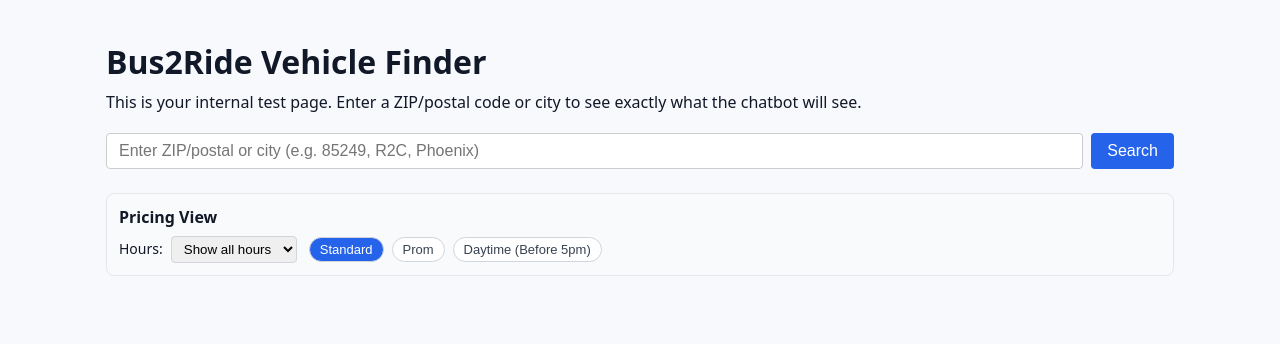
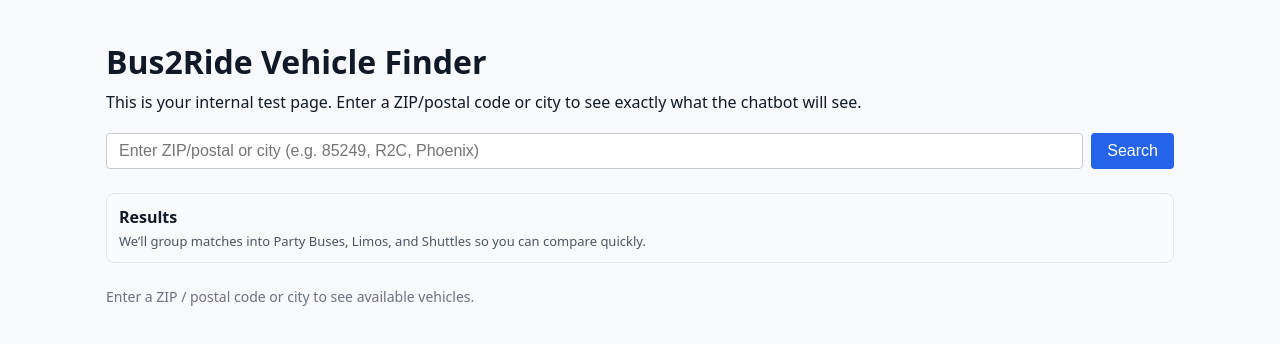
Before and after one commit to partybusexperts/bus2ride-chatbot-11-18-2025, a Next.js app: page / in a window 1280 px wide. Shown: the top 344 px of the page. Built offline with nearby package versions, Linux system fonts and the light colour scheme.

Commit message:
Group vehicles into category columns

```diff
--- a/src/app/page.tsx
+++ b/src/app/page.tsx
@@ -1,111 +1,69 @@
 'use client';
 
-import Image from 'next/image';
-import { useState } from 'react';
+import { useMemo, useState } from 'react';
 
 type Vehicle = {
   id: string;
   vehicle_title: string;
-  short_description: string | null;
-  capacity: number | null;
-  city: string | null;
-  zip?: string | null;
-  zips_raw: string | null;
-  custom_instructions: string | null;
-  is_transfer: boolean | null;
-  active: boolean | null;
-
-  price_3hr: number | null;
-  price_4hr: number | null;
-  price_5hr: number | null;
-  price_6hr: number | null;
-  price_7hr: number | null;
-  price_8hr: number | null;
-  price_9hr: number | null;
-  price_10hr: number | null;
-
-  prom_price_6hr: number | null;
-  prom_price_7hr: number | null;
-  prom_price_8hr: number | null;
-  prom_price_9hr: number | null;
-  prom_price_10hr: number | null;
-
-  before5pm_3hr: number | null;
-  before5pm_4hr: number | null;
-  before5pm_5hr: number | null;
-  before5pm_6hr: number | null;
-  before5pm_7hr: number | null;
-
-  categories: string | null;
-  category_slugs: string | null;
-  tags: string | null;
-  tag_slugs: string | null;
-
-  image_main: string | null;
-  image_2: string | null;
-  image_3: string | null;
-  gallery_all: string | null;
+  short_description?: string | null;
+  capacity?: number | null;
+  city?: string | null;
+  zips_raw?: string | null;
+  categories?: string | null;
+  category_slugs?: string | null;
+  tags?: string | null;
+  tag_slugs?: string | null;
+  custom_instructions?: string | null;
+  price_3hr?: number | null;
+  price_4hr?: number | null;
+  price_5hr?: number | null;
+  price_6hr?: number | null;
+  price_7hr?: number | null;
+  price_8hr?: number | null;
+  price_9hr?: number | null;
+  price_10hr?: number | null;
+  image_main?: string | null;
+  is_transfer?: boolean | null;
+  active?: boolean | null;
 };
 
-type RateType = 'standard' | 'prom' | 'daytime';
-type StandardHour = 3 | 4 | 5 | 6 | 7 | 8 | 9 | 10;
-type PromHour = 6 | 7 | 8 | 9 | 10;
-type DaytimeHour = 3 | 4 | 5 | 6 | 7;
-type HoursChoice = StandardHour | 'all';
+type VehicleType = 'party-bus' | 'limo' | 'shuttle' | 'other';
 
-const HOURS: StandardHour[] = [3, 4, 5, 6, 7, 8, 9, 10];
+function getVehicleType(v: Vehicle): VehicleType {
+  const haystack = [
+    v.vehicle_title,
+    v.categories,
+    v.category_slugs,
+    v.tags,
+    v.tag_slugs,
+  ]
+    .filter(Boolean)
+    .join(' ')
+    .toLowerCase();
 
-function getStandardPrice(v: Vehicle, hours: StandardHour): number | null {
-  const key = `price_${hours}hr` as keyof Vehicle;
-  return (v[key] as number | null) ?? null;
+  if (haystack.match(/party ?bus|partybus|coach/)) return 'party-bus';
+  if (haystack.match(/limo|limousine|stretch/)) return 'limo';
+  if (haystack.match(/shuttle|mini ?bus|sprinter/)) return 'shuttle';
+
+  return 'other';
 }
 
-function getPromPrice(v: Vehicle, hours: PromHour): number | null {
-  const key = `prom_price_${hours}hr` as keyof Vehicle;
-  return (v[key] as number | null) ?? null;
-}
+function formatPriceSummary(v: Vehicle): string {
+  const hourly =
+    v.price_4hr ??
+    v.price_5hr ??
+    v.price_3hr ??
+    v.price_6hr ??
+    v.price_7hr ??
+    v.price_8hr ??
+    v.price_9hr ??
+    v.price_10hr;
 
-function getDaytimePrice(v: Vehicle, hours: DaytimeHour): number | null {
-  const key = `before5pm_${hours}hr` as keyof Vehicle;
-  return (v[key] as number | null) ?? null;
-}
+  if (!hourly) return 'Call for pricing';
 
-function getPriceForSelection(
-  v: Vehicle,
-  selectedHours: HoursChoice,
-  rateType: RateType
-): number | null {
-  if (selectedHours === 'all') return null;
-
-  if (rateType === 'standard') {
-    return getStandardPrice(v, selectedHours);
-  }
-
-  if (rateType === 'prom') {
-    if (selectedHours < 6) return null;
-    return getPromPrice(v, selectedHours as PromHour);
-  }
-
-  if (selectedHours > 7) return null;
-  return getDaytimePrice(v, selectedHours as DaytimeHour);
-}
-
-function getImages(v: Vehicle): string[] {
-  const parts: string[] = [];
-
-  if (v.image_main) parts.push(v.image_main);
-  if (v.image_2) parts.push(v.image_2);
-  if (v.image_3) parts.push(v.image_3);
-
-  if (v.gallery_all) {
-    const extra = v.gallery_all
-      .split('|')
-      .map((s) => s.trim())
-      .filter(Boolean);
-    parts.push(...extra);
-  }
-
-  return Array.from(new Set(parts));
+  if (v.price_4hr) return `$${v.price_4hr.toFixed(0)} (4 hrs)`;
+  if (v.price_5hr) return `$${v.price_5hr.toFixed(0)} (5 hrs)`;
+  return `$${hourly.toFixed(0)}+`;
 }
 
 export default function HomePage() {
@@ -113,8 +71,6 @@ export default function HomePage() {
   const [loading, setLoading] = useState(false);
   const [vehicles, setVehicles] = useState<Vehicle[]>([]);
   const [error, setError] = useState<string | null>(null);
-  const [selectedHours, setSelectedHours] = useState<HoursChoice>('all');
-  const [rateType, setRateType] = useState<RateType>('standard');
 
   async function handleSearch(e: React.FormEvent<HTMLFormElement>) {
     e.preventDefault();
@@ -144,6 +100,62 @@ export default function HomePage() {
       setLoading(false);
     }
   }
+
+  const { partyBuses, limos, shuttles, others } = useMemo(() => {
+    const partyBuses: Vehicle[] = [];
+    const limos: Vehicle[] = [];
+    const shuttles: Vehicle[] = [];
+    const others: Vehicle[] = [];
+
+    for (const v of vehicles) {
+      const type = getVehicleType(v);
+      if (type === 'party-bus') partyBuses.push(v);
+      else if (type === 'limo') limos.push(v);
+      else if (type === 'shuttle') shuttles.push(v);
+      else others.push(v);
+    }
+
+    return { partyBuses, limos, shuttles, others };
+  }, [vehicles]);
+
+  const columnStyle = {
+    borderRadius: 10,
+    paddingRight: 4,
+    maxHeight: '70vh',
+    overflowY: 'auto' as const,
+  };
+
+  const cardStyle = {
+    border: '1px solid #e5e7eb',
+    borderRadius: 8,
+    padding: 12,
+    background: 'white',
+    boxShadow: '0 1px 2px rgba(15,23,42,0.05)',
+    fontSize: 14,
+  };
+
+  const renderColumn = (title: string, list: Vehicle[]) => (
+    <div>
+      <h2 style={{ fontSize: 18, fontWeight: 600, marginBottom: 12 }}>{title}</h2>
+      <div style={{ display: 'flex', flexDirection: 'column', gap: 12, ...columnStyle }}>
+        {list.map((v) => (
+          <div key={v.id} style={cardStyle}>
+            <div style={{ fontWeight: 600 }}>{v.vehicle_title}</div>
+            <div style={{ fontSize: 12, color: '#6b7280' }}>
+              {v.city || 'City not set'}
+              {v.capacity ? ` • ${v.capacity} passengers` : ''}
+            </div>
+            {v.short_description && (
+              <div style={{ marginTop: 4, fontSize: 12, color: '#4b5563' }}>
+                {v.short_description}
+              </div>
+            )}
+            <div style={{ marginTop: 6, fontWeight: 600 }}>{formatPriceSummary(v)}</div>
+          </div>
+        ))}
+      </div>
+    </div>
+  );
 
   return (
     <main
@@ -202,296 +214,36 @@ export default function HomePage() {
           background: '#f9fafb',
         }}
       >
-        <div style={{ marginBottom: 8, fontWeight: 600 }}>Pricing View</div>
-        <div
-          style={{
-            display: 'flex',
-            flexWrap: 'wrap',
-            gap: 12,
-            alignItems: 'center',
-          }}
-        >
-          <div>
-            <label style={{ fontSize: 14, marginRight: 8 }}>Hours:</label>
-            <select
-              value={selectedHours === 'all' ? 'all' : String(selectedHours)}
-              onChange={(e) =>
-                setSelectedHours(
-                  e.target.value === 'all' ? 'all' : (Number(e.target.value) as StandardHour)
-                )
-              }
-              style={{
-                padding: '4px 8px',
-                borderRadius: 4,
-                border: '1px solid #d1d5db',
-              }}
-            >
-              <option value="all">Show all hours</option>
-              {HOURS.map((h) => (
-                <option key={h} value={h}>
-                  {h} hours
-                </option>
-              ))}
-            </select>
-          </div>
-
-          <div style={{ display: 'flex', gap: 8 }}>
-            {(['standard', 'prom', 'daytime'] as RateType[]).map((rt) => (
-              <button
-                key={rt}
-                type="button"
-                onClick={() => setRateType(rt)}
-                style={{
-                  padding: '4px 10px',
-                  borderRadius: 999,
-                  border: '1px solid #d1d5db',
-                  fontSize: 13,
-                  cursor: 'pointer',
-                  background: rateType === rt ? '#2563eb' : 'white',
-                  color: rateType === rt ? 'white' : '#374151',
-                }}
-              >
-                {rt === 'standard'
-                  ? 'Standard'
-                  : rt === 'prom'
-                  ? 'Prom'
-                  : 'Daytime (Before 5pm)'}
-              </button>
-            ))}
-          </div>
-        </div>
+        <div style={{ fontWeight: 600 }}>Results</div>
+        <p style={{ fontSize: 13, color: '#4b5563', marginTop: 4 }}>
+          We’ll group matches into Party Buses, Limos, and Shuttles so you can compare quickly.
+        </p>
       </section>
 
       {error && (
         <div style={{ marginBottom: 16, color: '#b91c1c' }}>{error}</div>
       )}
 
-      {vehicles.map((v) => {
-        const images = getImages(v);
-        const selectedPrice = getPriceForSelection(v, selectedHours, rateType);
-
-        return (
+      {vehicles.length === 0 ? (
+        <p style={{ marginTop: 24, fontSize: 14, color: '#6b7280' }}>
+          Enter a ZIP / postal code or city to see available vehicles.
+        </p>
+      ) : (
         <div
-            key={v.id}
           style={{
-              border: '1px solid #e5e7eb',
-              borderRadius: 10,
-              padding: 16,
-              marginBottom: 14,
-              display: 'flex',
-              gap: 16,
-              alignItems: 'flex-start',
-              background: 'white',
-              boxShadow: '0 1px 2px rgba(15,23,42,0.04)',
+            marginTop: 24,
+            display: 'grid',
+            gridTemplateColumns: 'repeat(auto-fit, minmax(260px, 1fr))',
+            gap: 24,
           }}
         >
-            {images.length > 0 && (
-              <div
-                style={{
-                  width: 220,
-                  flexShrink: 0,
-                  display: 'flex',
-                  flexDirection: 'column',
-                  gap: 8,
-                }}
-              >
-                <Image
-                  src={images[0]}
-                  alt={v.vehicle_title}
-                  width={220}
-                  height={140}
-                  unoptimized
-                  style={{
-                    width: '100%',
-                    height: 140,
-                    objectFit: 'cover',
-                    borderRadius: 8,
-                    border: '1px solid #e5e7eb',
-                  }}
-                />
-                {images.length > 1 && (
-                  <div
-                    style={{
-                      display: 'flex',
-                      gap: 6,
-                      overflowX: 'auto',
-                    }}
-                  >
-                    {images.slice(1).map((url) => (
-                      <Image
-                        key={url}
-                        src={url}
-                        alt=""
-                        width={60}
-                        height={46}
-                        unoptimized
-                        style={{
-                          objectFit: 'cover',
-                          borderRadius: 4,
-                          border: '1px solid #e5e7eb',
-                          flexShrink: 0,
-                        }}
-                      />
-                    ))}
+          {partyBuses.length > 0 && renderColumn('Party Buses', partyBuses)}
+          {limos.length > 0 && renderColumn('Limos', limos)}
+          {shuttles.length > 0 && renderColumn('Shuttles', shuttles)}
+          {partyBuses.length === 0 && limos.length === 0 && shuttles.length === 0 &&
+            others.length > 0 && renderColumn('Other', others)}
         </div>
       )}
-              </div>
-            )}
-
-            <div style={{ flex: 1, minWidth: 0 }}>
-              <h2 style={{ margin: 0, fontSize: 20 }}>{v.vehicle_title}</h2>
-              <div
-                style={{
-                  fontSize: 13,
-                  color: '#6b7280',
-                  marginTop: 4,
-                  marginBottom: 4,
-                }}
-              >
-                {v.city || 'City unknown'}
-                {v.zip || v.zips_raw ? ` • Service area: ${v.zip ?? v.zips_raw}` : ''}
-                {v.capacity ? ` • ${v.capacity} passengers` : ''}
-              </div>
-              {v.short_description && (
-                <p style={{ marginTop: 6, fontSize: 14 }}>{v.short_description}</p>
-              )}
-              {v.custom_instructions && (
-                <div style={{ fontSize: 13, color: '#92400e', marginTop: 4 }}>
-                  Notes: {v.custom_instructions}
-                </div>
-              )}
-              {v.categories && (
-                <div
-                  style={{
-                    fontSize: 12,
-                    color: '#4b5563',
-                    marginTop: 6,
-                  }}
-                >
-                  Categories: {v.categories.split('|').join(', ')}
-                </div>
-              )}
-
-              {selectedHours !== 'all' && (
-                <div style={{ marginTop: 10 }}>
-                  {selectedPrice ? (
-                    <span style={{ fontWeight: 600 }}>
-                      {rateType === 'standard' && 'Standard rate'}
-                      {rateType === 'prom' && 'Prom rate'}
-                      {rateType === 'daytime' && 'Daytime (before 5pm)'}
-                      {` • ${selectedHours} hours: $${selectedPrice.toLocaleString()}`}
-                    </span>
-                  ) : (
-                    <span style={{ fontSize: 13, color: '#6b7280' }}>
-                      No {rateType} price listed for {selectedHours} hours.
-                    </span>
-                  )}
-                </div>
-              )}
-
-              <div style={{ marginTop: 10 }}>
-                <table
-                  style={{
-                    width: '100%',
-                    borderCollapse: 'collapse',
-                    fontSize: 12,
-                  }}
-                >
-                  <thead>
-                    <tr>
-                      <th
-                        style={{
-                          textAlign: 'left',
-                          borderBottom: '1px solid #e5e7eb',
-                          padding: '4px 4px',
-                        }}
-                      >
-                        Hours
-                      </th>
-                      <th
-                        style={{
-                          textAlign: 'right',
-                          borderBottom: '1px solid #e5e7eb',
-                          padding: '4px 4px',
-                        }}
-                      >
-                        Standard
-                      </th>
-                      <th
-                        style={{
-                          textAlign: 'right',
-                          borderBottom: '1px solid #e5e7eb',
-                          padding: '4px 4px',
-                        }}
-                      >
-                        Prom
-                      </th>
-                      <th
-                        style={{
-                          textAlign: 'right',
-                          borderBottom: '1px solid #e5e7eb',
-                          padding: '4px 4px',
-                        }}
-                      >
-                        Daytime
-                      </th>
-                    </tr>
-                  </thead>
-                  <tbody>
-                    {HOURS.map((h) => {
-                      const std = getStandardPrice(v, h);
-                      const prom = h >= 6 ? getPromPrice(v, h as PromHour) : null;
-                      const day = h <= 7 ? getDaytimePrice(v, h as DaytimeHour) : null;
-
-                      if (!std && !prom && !day) return null;
-
-                      return (
-                        <tr key={h}>
-                          <td
-                            style={{
-                              padding: '3px 4px',
-                              borderBottom: '1px solid #f3f4f6',
-                            }}
-                          >
-                            {h} hr
-                          </td>
-                          <td
-                            style={{
-                              padding: '3px 4px',
-                              borderBottom: '1px solid #f3f4f6',
-                              textAlign: 'right',
-                            }}
-                          >
-                            {std ? `$${std.toLocaleString()}` : '—'}
-                          </td>
-                          <td
-                            style={{
-                              padding: '3px 4px',
-                              borderBottom: '1px solid #f3f4f6',
-                              textAlign: 'right',
-                            }}
-                          >
-                            {prom ? `$${prom.toLocaleString()}` : '—'}
-                          </td>
-                          <td
-                            style={{
-                              padding: '3px 4px',
-                              borderBottom: '1px solid #f3f4f6',
-                              textAlign: 'right',
-                            }}
-                          >
-                            {day ? `$${day.toLocaleString()}` : '—'}
-                          </td>
-                        </tr>
-                      );
-                    })}
-                  </tbody>
-                </table>
-              </div>
-            </div>
-          </div>
-        );
-      })}
     </main>
   );
 }
```
Lines whose indentation alone changed are shown as unchanged.
